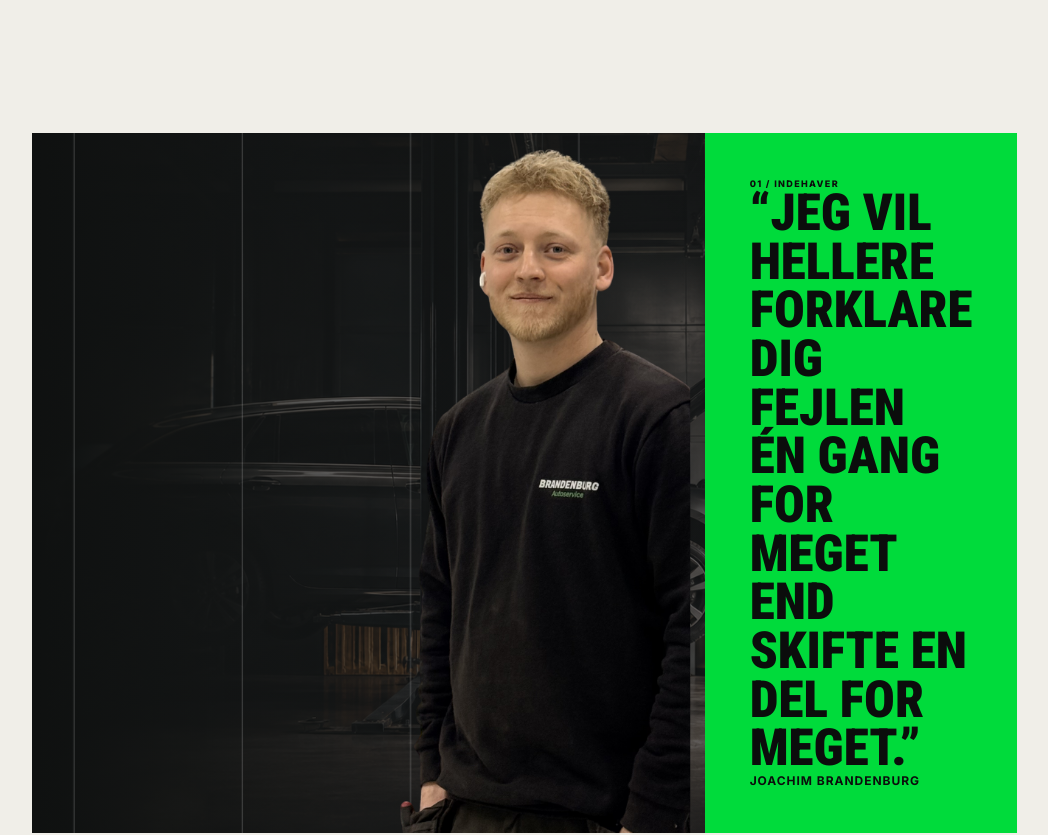
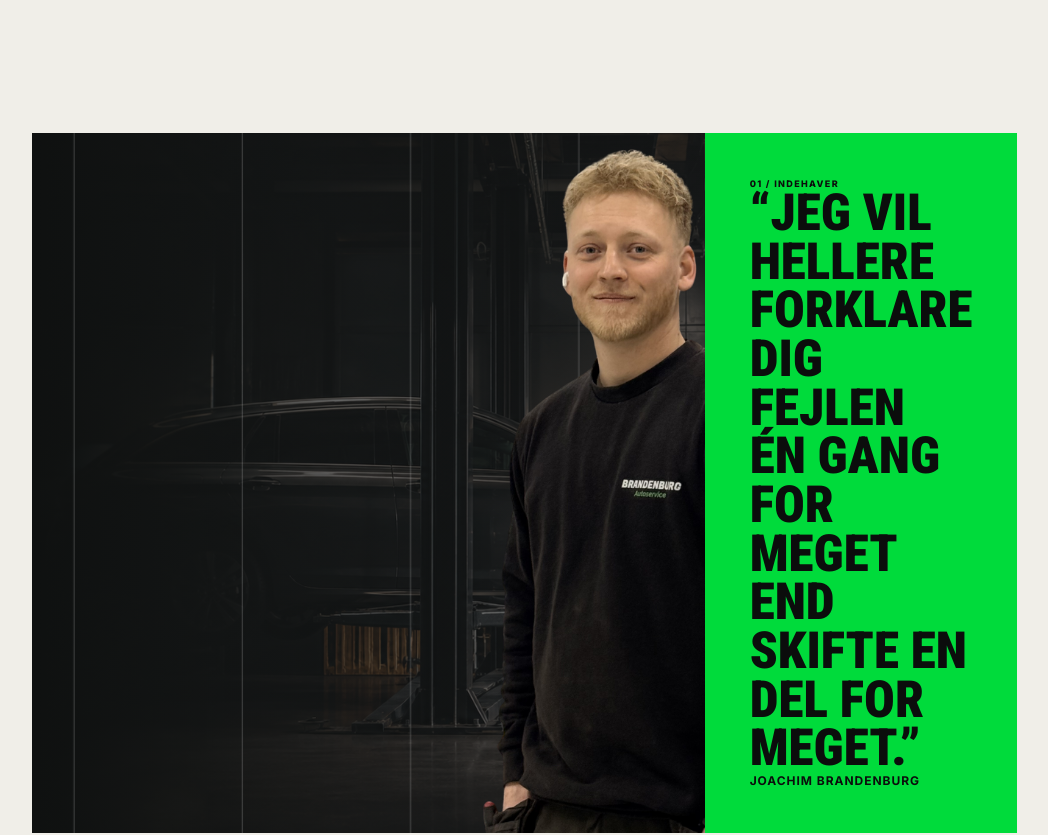
Before and after one commit to MPSolution4281/BrandenburgAuto, a Next.js app: page / in a window 1280 px wide. Shown: the part 1420-2255 px from the top of the page, without its empty margins (173-1221 px from the left). Built offline with nearby package versions, Linux system fonts and the light colour scheme.

Commit message:
Fjern resterende luft mellem indehaverfoto og citatboks
Beskar billedet helt tæt ind på kroppen og skubbede positioneringen let ud over kanten, så skulderpartiet (som er smallere end hoften/armen) også rammer den grønne boks i stedet for kun det bredeste punkt.

```diff
--- a/app/globals.css
+++ b/app/globals.css
@@ -93,7 +93,7 @@ svg { fill: none; stroke: currentColor; stroke-width: 1.8; }
 .owner-photo-bg { z-index: 0; object-fit: cover; object-position: center; opacity: .5; filter: grayscale(.2); }
 .owner-photo::after { content: ""; position: absolute; z-index: 0; inset: 0; background: linear-gradient(90deg, rgba(11,13,12,.75) 0%, rgba(11,13,12,.35) 45%, rgba(11,13,12,.15) 100%); }
 .owner-grid { z-index: 1; }
-.owner-photo-cutout { z-index: 2; object-fit: contain; object-position: right bottom; }
+.owner-photo-cutout { z-index: 2; object-fit: contain; object-position: 118% bottom; }
 .owner-card { position: relative; padding: 45px; display: flex; flex-direction: column; justify-content: space-between; background: var(--green); }
 .owner-card > span { font-size: 9px; font-weight: 800; letter-spacing: .15em; }
 .owner-card blockquote { margin: 0; font-family: var(--display); font-size: clamp(2.5rem, 4vw, 4.5rem); font-weight: 900; line-height: .95; text-transform: uppercase; }
```
Also changed, not shown: public/images/workshop-owner.png.
